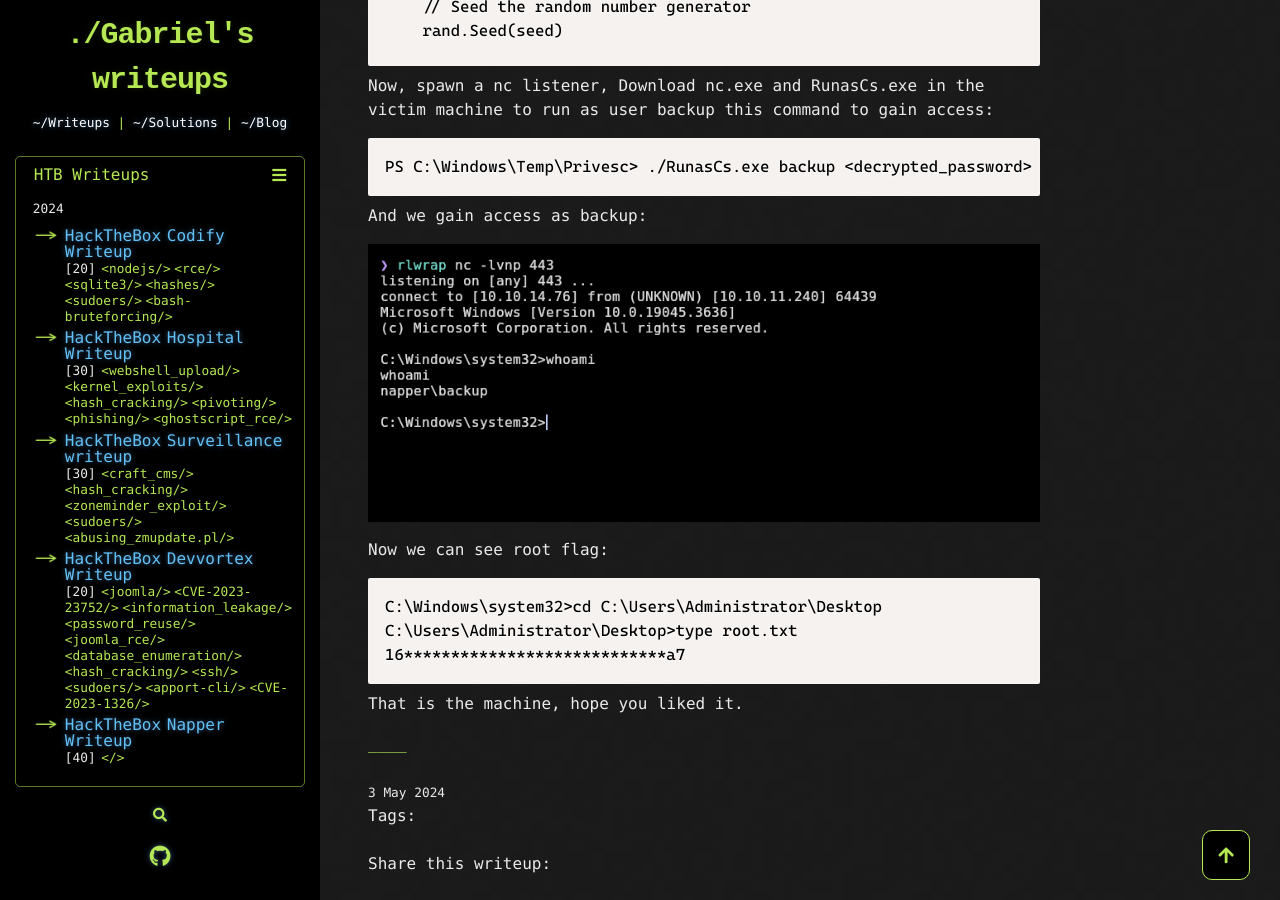
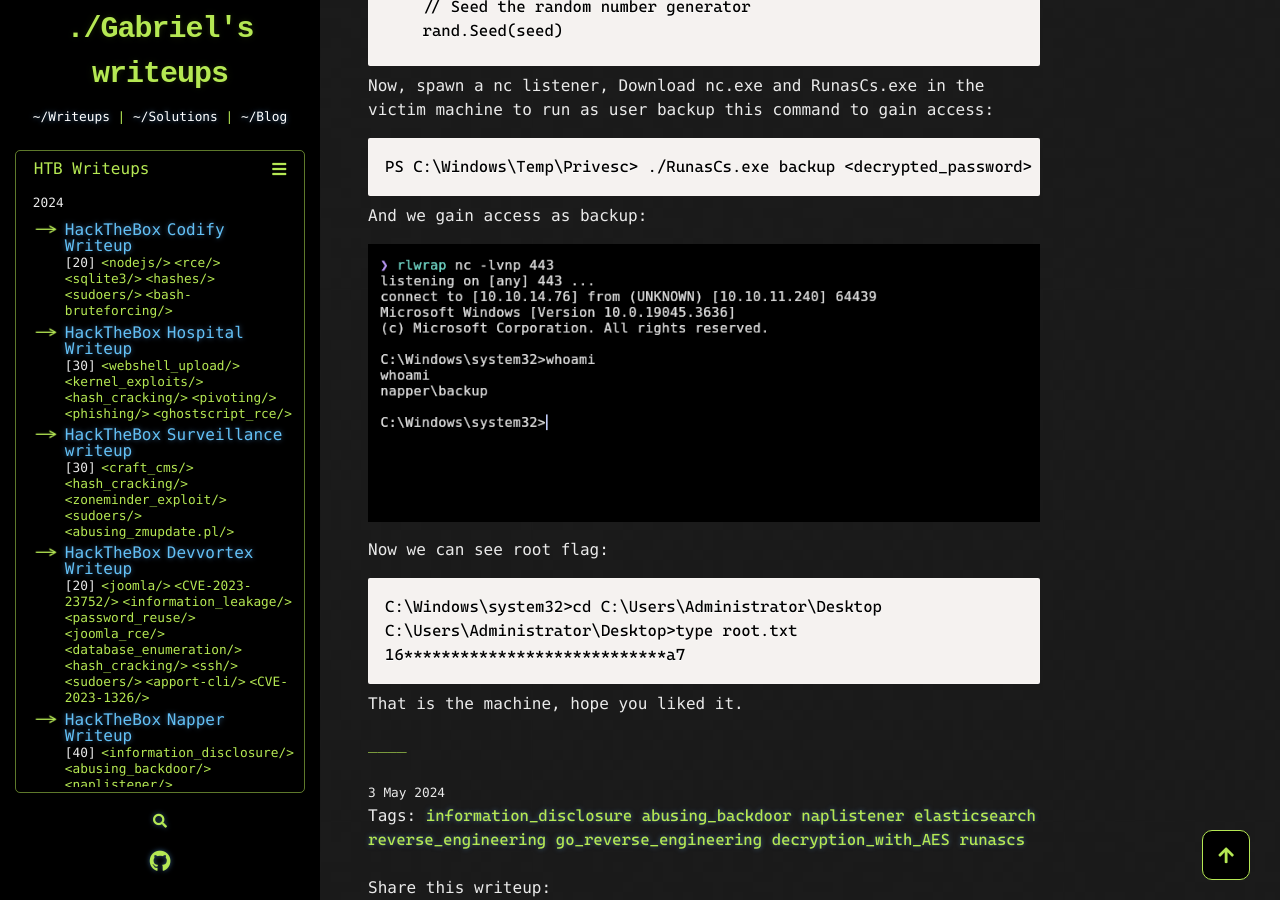
Before and after one commit to GabrielGonzalez211/gabrielgonzalez211.github.io, a Jekyll site: the page built from _writeups/2024/HTB/Napper.md, in a window 1280 px wide and 900 px high, scrolled down 18331 px. Built offline with Jekyll 4.4.1, drawn with Linux system fonts in a browser that asks for light colours; nearby versions of some CDN libraries; library files that are not in the unit come from our copies.

Commit message:
Added Napper Writeup tags

```diff
--- a/_writeups/2024/HTB/Napper.md
+++ b/_writeups/2024/HTB/Napper.md
@@ -1,10 +1,10 @@
 ---
 layout: writeup
 category: HTB
-description: In this machine, we have a information disclosure in a posts page. Next, we have to exploit a backdoor present in the machine to gain access as Ruben. Then, we have to forward the port of elastic search to our machine, in which we can see a blob and seed for the backup user. Also, we have to reverse engineer a go compiled binary with Ghidra newest version to see how is used this information from elasticsearch db to retrieve the password of user backup. Finally, with RunasCs we can execute a command as backup, who belongs to the Administrators group and we can see root.txt.
+description: In this machine, we have a information disclosure in a posts page. Next, we have to exploit a backdoor (NAPLISTENER) present in the machine to gain access as Ruben. Then, we have to forward the port of elastic search to our machine, in which we can see a blob and seed for the backup user. Also, we have to reverse engineer a go compiled binary with Ghidra newest version to see how is used this information from elasticsearch db to retrieve the password of user backup. Finally, with RunasCs we can execute a command as backup, who belongs to the Administrators group and we can see root.txt.
 points: 40
 solves: 1071
-tags:
+tags: information_disclosure abusing_backdoor naplistener elasticsearch reverse_engineering go_reverse_engineering decryption_with_AES runascs
 date: 2024-05-03
 comments: false
 title: HackTheBox Napper Writeup
```
Also changed, not shown: 12 other files.
